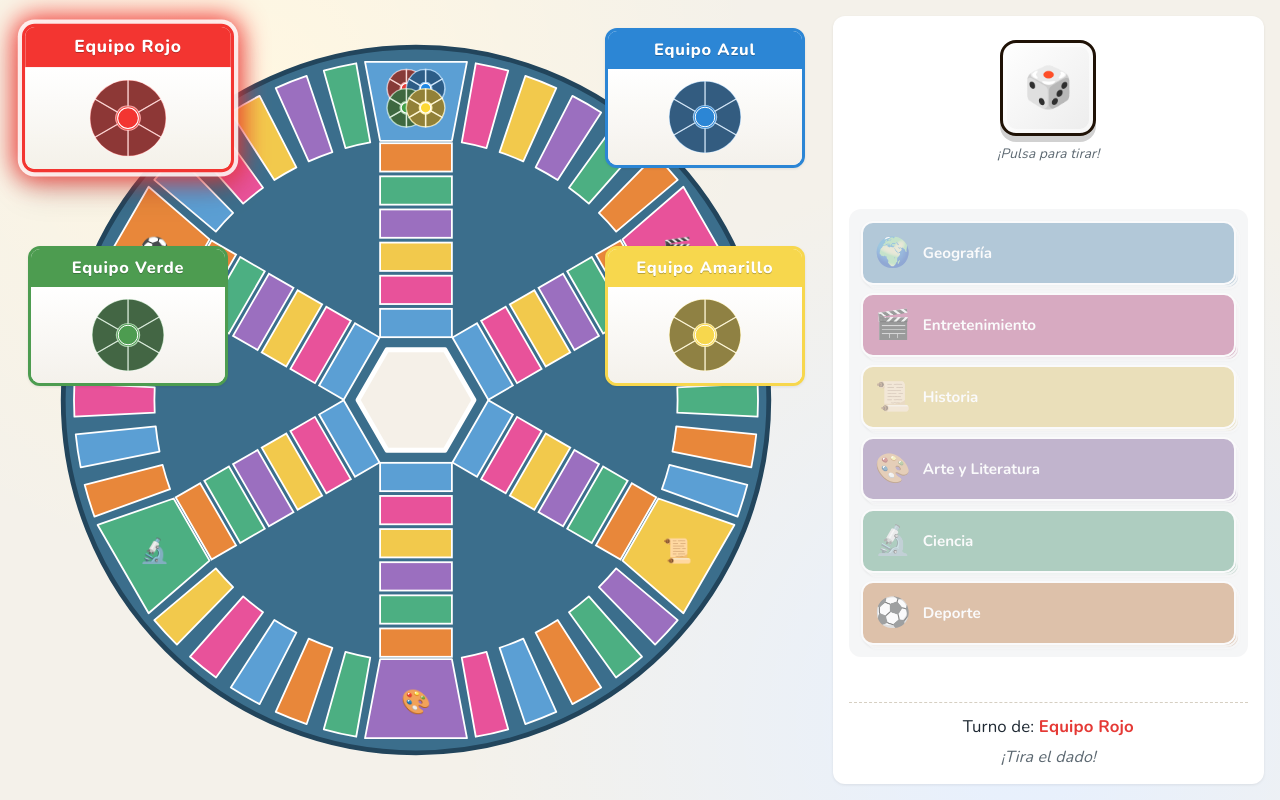
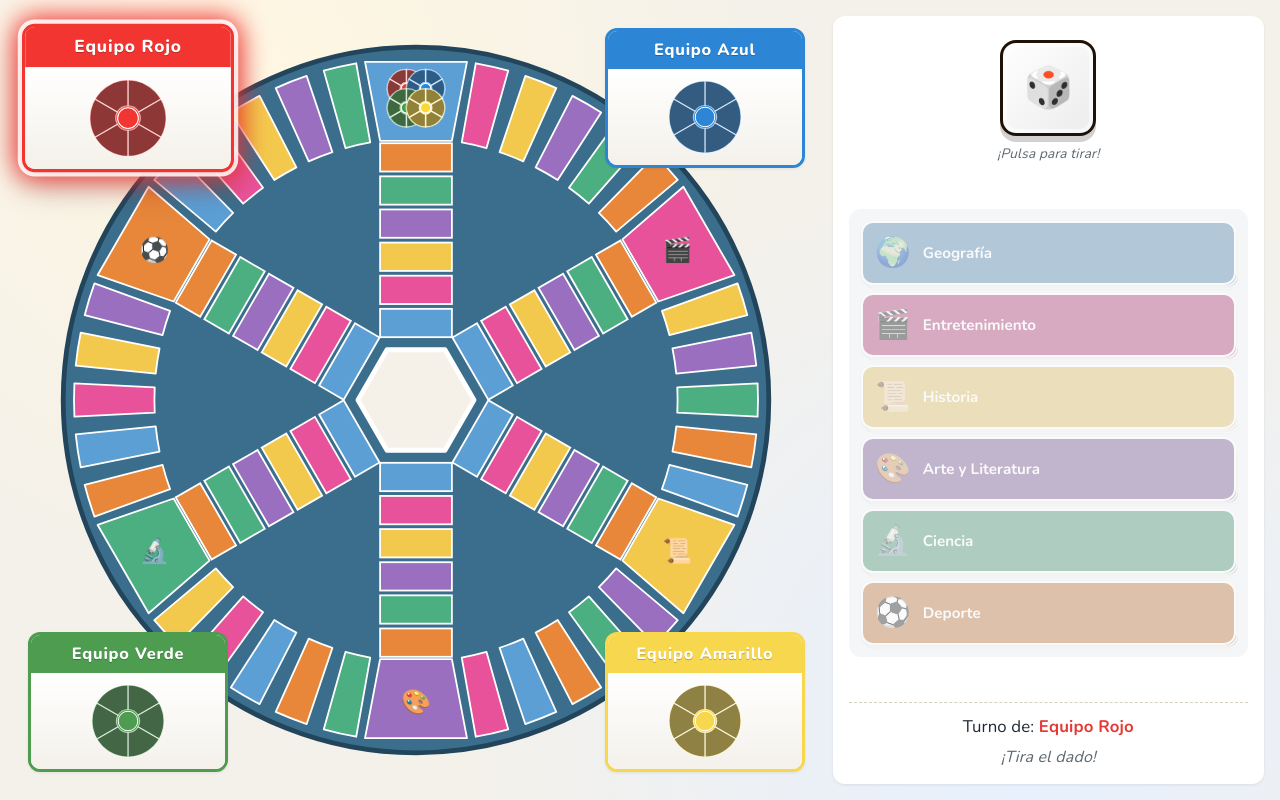
Before and after one commit to ngarderiu/Trivial, a React (Vite) app: page / in a window 1280 px wide. Both pictures are taken after a click on the button "Empezar partida". Built offline with nearby package versions, Linux system fonts and the light colour scheme.

Commit message:
fix: marcadores verde e amarillo en esquinas inferiores

```diff
--- a/src/styles/game.css
+++ b/src/styles/game.css
@@ -122,9 +122,9 @@
   pointer-events: auto;
 }
 .player-marker.corner-top-left     { top: var(--space-3);    left: var(--space-3); }
-.player-marker.corner-bottom-left  { top: 230px;             left: var(--space-3); }
 .player-marker.corner-top-right    { top: var(--space-3);    right: var(--space-3); }
-.player-marker.corner-bottom-right { top: 230px;             right: var(--space-3); }
+.player-marker.corner-bottom-left  { bottom: var(--space-3); left: var(--space-3); }
+.player-marker.corner-bottom-right { bottom: var(--space-3); right: var(--space-3); }
 
 /* Victory */
 .victory {
```
